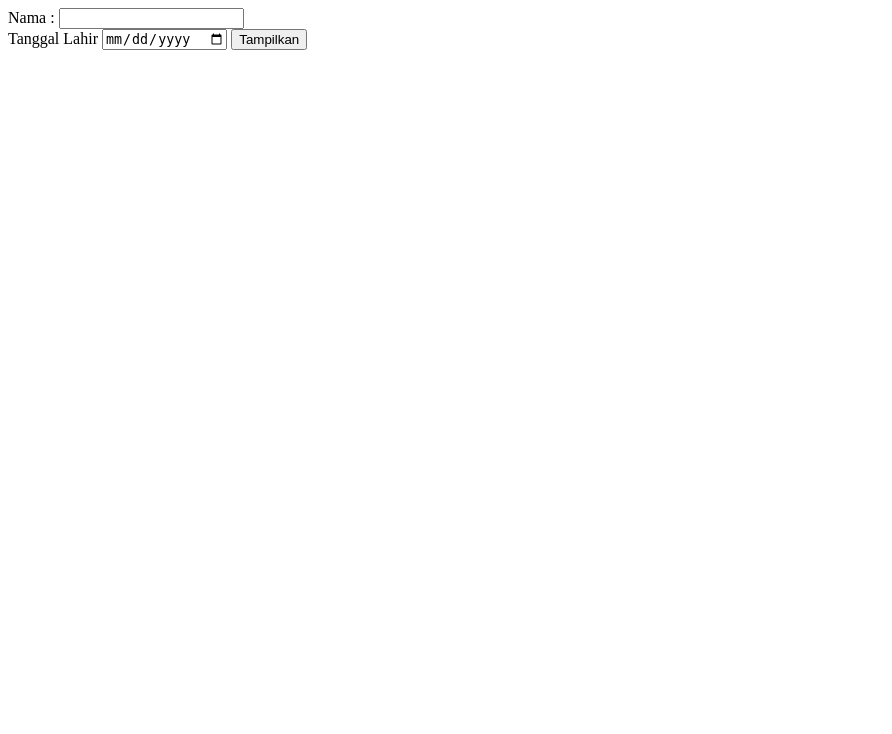
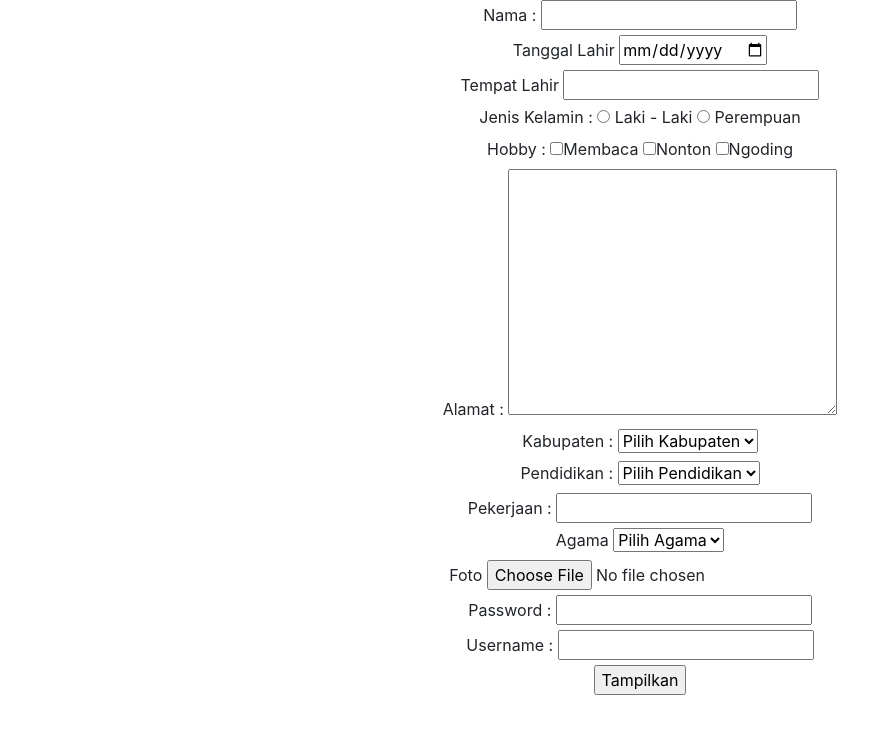
Before and after one commit to rahmadadeakbar/Aplikasi-Portal-Berita-Native, a PHP site: page /biodata.php in a window 1280 px wide. Shown: the top 734 px of the page, without its empty margins (0-892 px from the left). Run offline with PHP 8.4, Linux system fonts and the light colour scheme.

Commit message:
update php form

```diff
--- a/biodata.php
+++ b/biodata.php
@@ -4,18 +4,89 @@
     <meta charset="UTF-8">
     <meta name="viewport" content="width=device-width, initial-scale=1.0">
     <title>BIODATA WITH METODE POST</title>
+    <link rel="stylesheet" href="css/bootstrap.css">
 </head>
 <body>
 
-    <form action="" method="POST">
+<center>
+    <form action="" method="POST" enctype="multipart/form-data">
         <label for=""> Nama :</label>
         <input type="text" name="nama_lengkap">
         <br>
+
         <label for="">Tanggal Lahir</label>
         <input type="date" name="tgl">
+        <br>
+
+        <label for="">Tempat Lahir</label>
+        <input type="text" name="tpt_lahir">
+        <br>
+
+        <label for="">Jenis Kelamin :</label>
+        <input type="radio" name="jenis_kelamin" value="Laki-Laki"> Laki - Laki
+        <input type="radio" name="jenis_kelamin" value="Perempuan"> Perempuan
+        <br>
+
+        <label for="" >Hobby :</label>
+        <input type="checkbox" name="membaca" value="membaca">Membaca
+        <input type="checkbox" name="nonton" value="Nonton">Nonton
+        <input type="checkbox" name="ngoding" value="Ngoding">Ngoding
+        <br>
+
+        <label for="">Alamat :</label>
+        <textarea name="alamat"  cols="30" rows="10"></textarea>
+        <br>
+
+        <label for="">Kabupaten :</label>
+        <select name="kabupaten">
+            <option>Pilih Kabupaten</option>
+            <option value="Banda Aceh">Banda Aceh</option>
+            <option value="Aceh Besar">Aceh besar</option>
+            <option value="Sigli">Sigli</option>
+        </select>
+        <br>
+
+        <label for="">Pendidikan :</label>
+        <select name="pendidikan" >
+            <option>Pilih Pendidikan</option>
+            <option value="sd">SD</option>
+            <option value="smp">SMP</option>
+            <option value="sma">SMA</option>
+            <option value="smk">SMK</option>
+            <option value="s1">S1</option>
+        </select>
+        <br>
+
+        <label for="">Pekerjaan :</label>
+        <input type="text" name="pekerjaan">
+        <br>
+
+        <label for="">Agama</label>
+        <select name="agama">
+            <option >Pilih Agama</option>
+            <option value="Islam">Islam</option>
+            <option value="kristen">Kristen</option>
+            <option value="hindu">Hindu</option>
+            <option value="budha">Budha</option>
+        </select>
+        <br>
+
+        <label for="">Foto </label>
+        <input type="file" name="foto">
+        <br>
+
+        <label for="">Password :</label>
+        <input type="password" name="pass">
+        <br>
+
+        <label for="">Username :</label>
+        <input type="text" name="username">
+        <br>
 
         <input type="submit" name="input" value="Tampilkan">
     </form>
+
+    </center>
 
     <!-- proses dalam satu file -->
     <?php
@@ -24,12 +95,50 @@
 
             $nama =$_POST["nama_lengkap"];
             $tanggal =$_POST["tgl"];
+            $tpt_lahir =$_POST["tpt_lahir"];
+            $jk =!empty($_POST["jenis_kelamin"])?$_POST["jenis_kelamin"]:'anda belum memilih jenis kelamin';
+            $hobby1=!empty($_POST["membaca"])?$_POST["membaca"]:'';
+            $hobby2=!empty($_POST["nonton"])?$_POST["nonton"]:'';
+            $hobby3=!empty($_POST["ngoding"])?$_POST["ngoding"]:'';
+            $alamat=$_POST["alamat"];
+            $kabupaten=$_POST["kabupaten"];
+            $pendidikan=$_POST["pendidikan"];
+            $pekerjaan=$_POST["pekerjaan"];
+            $agama=$_POST["agama"];
 
-            echo"$nama <br> $tanggal";
+            $foto=$_FILES["foto"]["name"];
+            if(move_uploaded_file($_FILES['foto']['tmp_name'],"img/".$_FILES['foto']['name'])){
+                echo"Gambar Berhasil di upload";
+            }else{
+                echo"Gambar Gagal diupload";
+            };
+
+            $password=$_POST["pass"];
+            $username=$_POST["username"];
+
+
+
+
+            echo"$nama <br>
+            $tanggal <br>
+            $tpt_lahir<br>
+            $jk <br>
+            $hobby1 <br>
+            $hobby2 <br>
+            $hobby3 <br>
+            <div class='alert alert-primary' role='alert'>$alamat</div> <br>
+            $kabupaten <br>
+            $pendidikan <br>
+            $pekerjaan <br>
+            $agama <br>
+            <img src='img/$foto'> <br>
+            $password <br>
+            $username <br>";
         }
 
 
     ?>
 
+    <script src="js/bootstrap.js"></script>
 </body>
 </html>
```
Also changed, not shown: img/Bell-icon.png (added), img/tumblr-comment-reply.gif (added), 1 other file.
